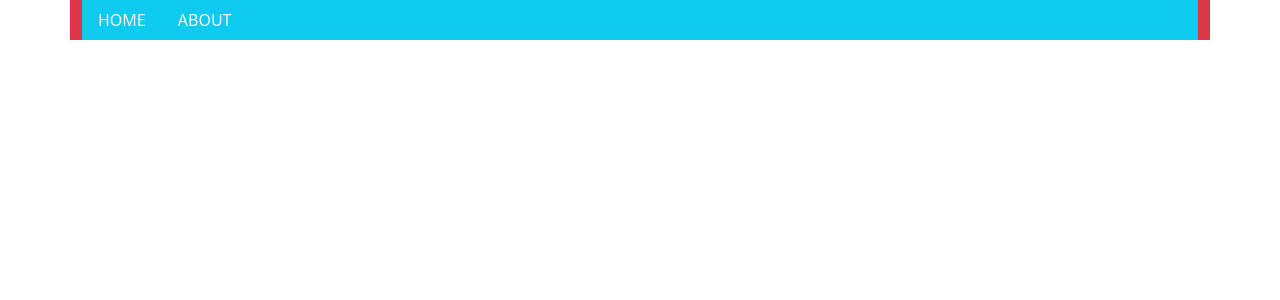
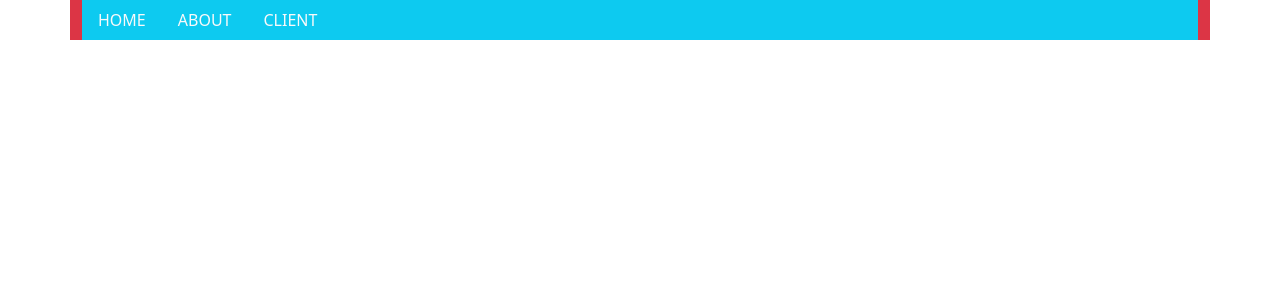
Before and after one commit to GeekBrainsEnjoyer/django_gb, a Django app: page / in a window 1280 px wide. Shown: the top 300 px of the page. Run offline with Django 5.2, Linux system fonts and the light colour scheme; some libraries are stand-ins or nearby versions.

Commit message:
add client button in base

```diff
--- a/myproject/hwapp3/views.py
+++ b/myproject/hwapp3/views.py
@@ -16,6 +16,7 @@ def client_orders_by_date(request, client_pk, days):
     orders = Order.objects.filter(customer=client).filter(created_at__range=[
         str(datetime.now() - timedelta(days)), str(datetime.now())]).order_by('created_at')
 
+
     return render(request, 'hwapp3/client_orders.html', {'orders': orders})
 
 
--- a/myproject/templates/base.html
+++ b/myproject/templates/base.html
@@ -19,6 +19,9 @@
         <li class="nav-item">
           <a class="nav-link link-light" href="{% url 'hwapp:about' %}">ABOUT</a>
         </li>
+        <li class="nav-item">
+          <a class="nav-link link-light" href="{% url 'hwapp3:index' %}">CLIENT</a>
+        </li>
       </ul>
 
       {% block content %}
```
